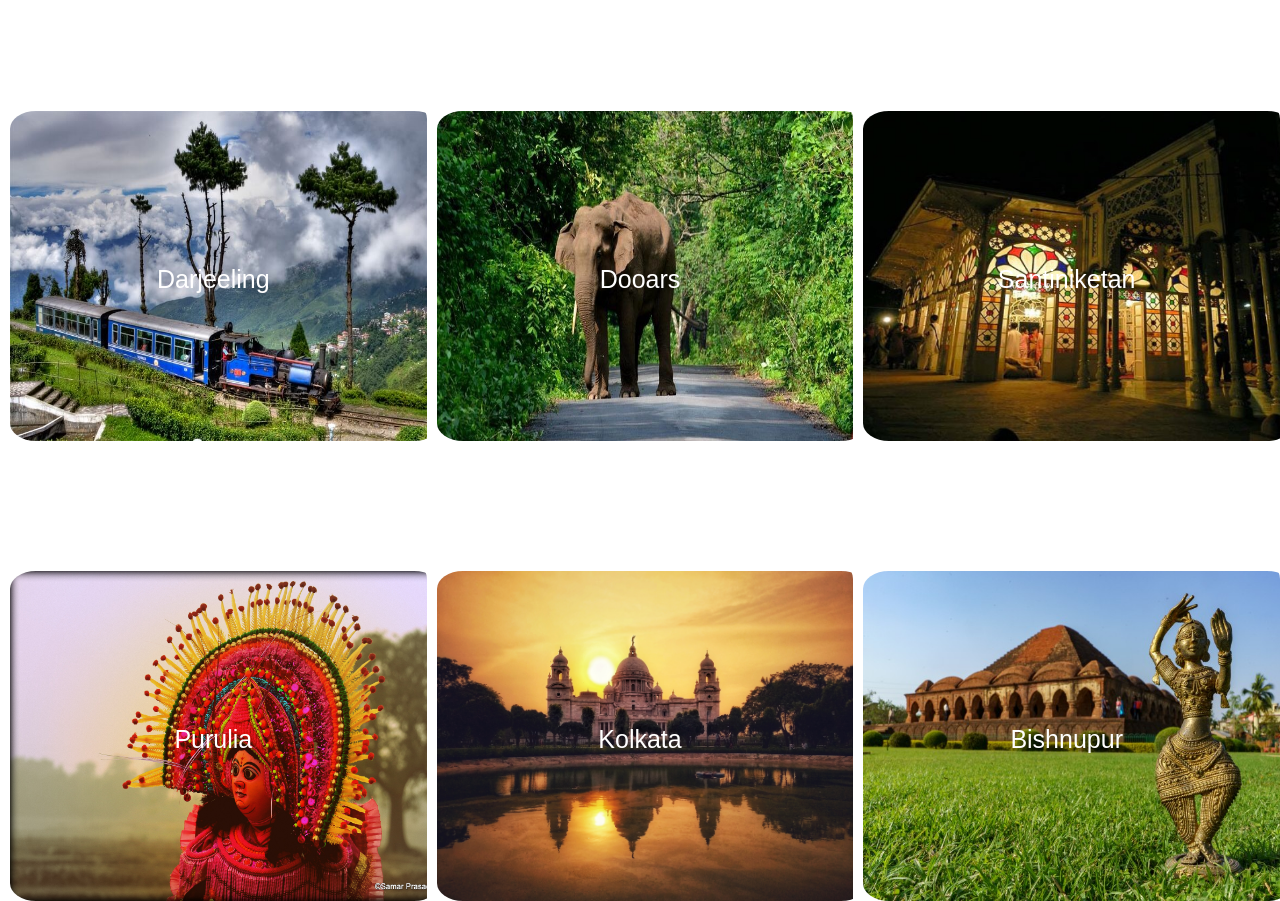
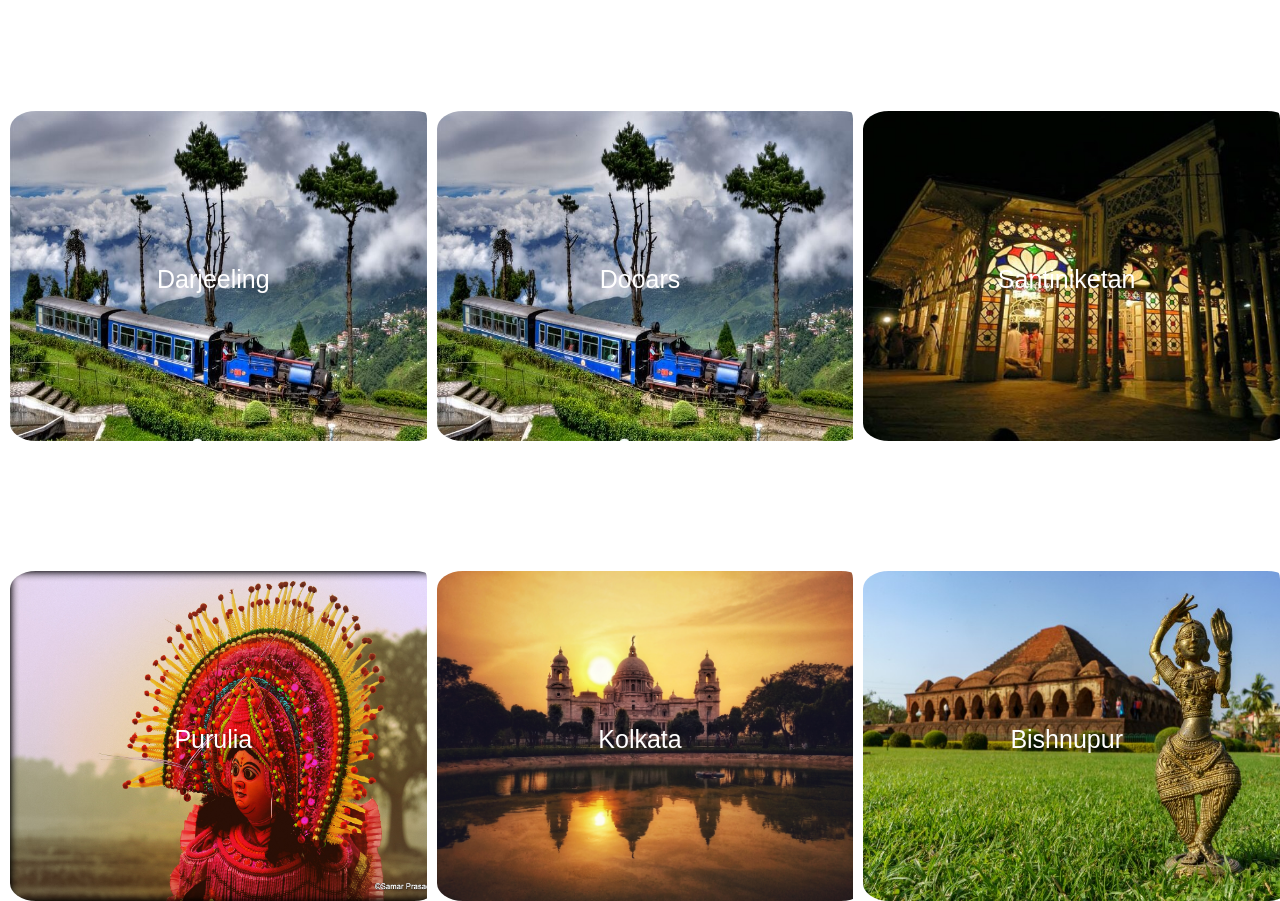
Before and after one commit to KrishMagic/krish-krish, a plain HTML site: page index.html in a window 1280 px wide. Shown: the part 2331-3232 px from the top of the page. Drawn offline with Linux system fonts and the light colour scheme; a web font is replaced by a local one.

Commit message:
Update index.html

```diff
--- a/index.html
+++ b/index.html
@@ -251,7 +251,7 @@
             </div>
             <div class="column">
              <a href="https://www.wbtourism.gov.in/topDestination/details1?template_id=1&id=63d6c6eaec7aa076f30b35d3" target="_blank" >
-                <img src="Screenshot10.jpeg" alt="Dooars" height="350px" width="450px" >
+                <img src="Screenshot9.jpg" alt="Dooars" height="350px" width="450px" >
              </a>
              <div class="centered">Dooars</div>
             </div>
```
